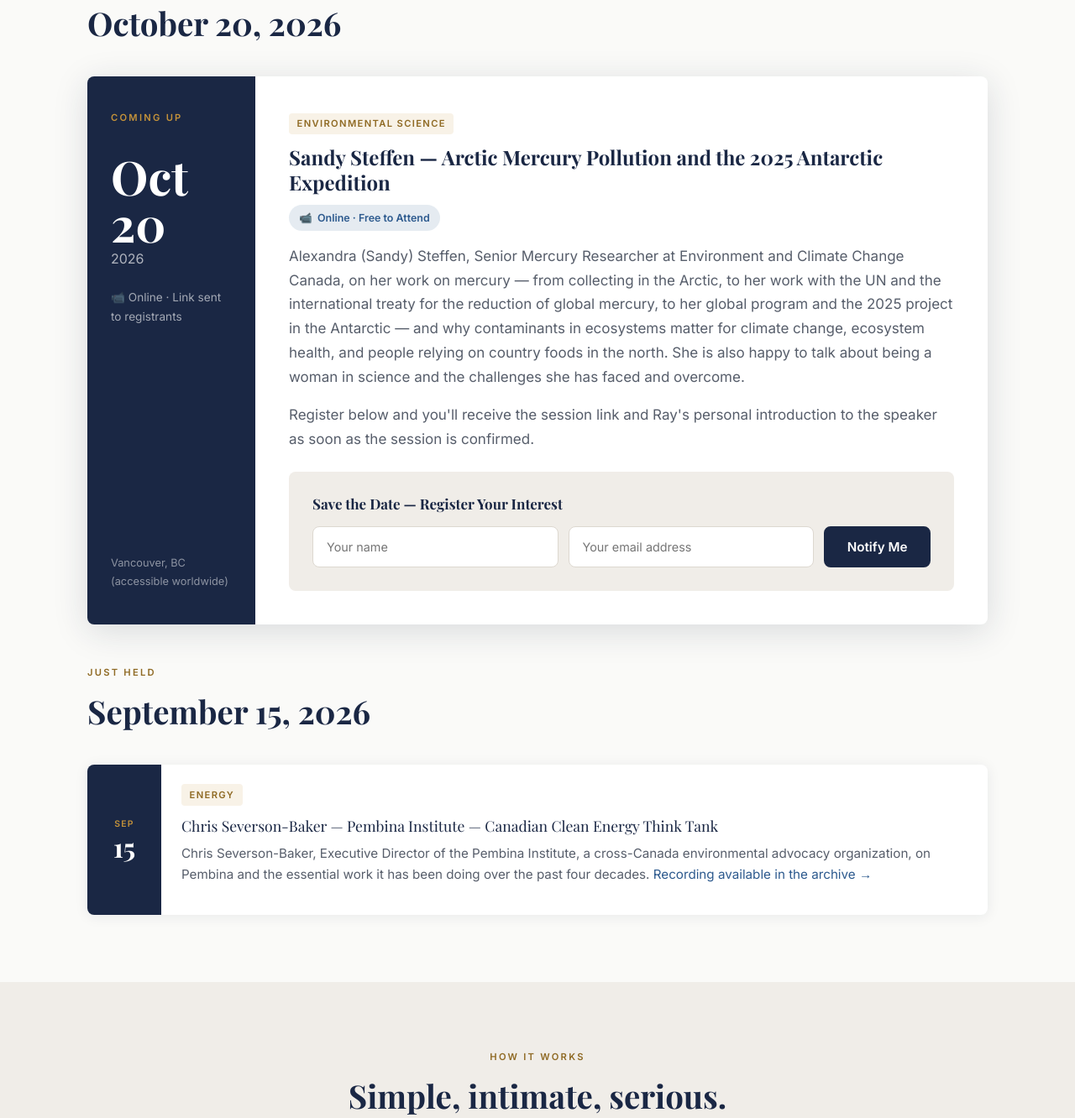
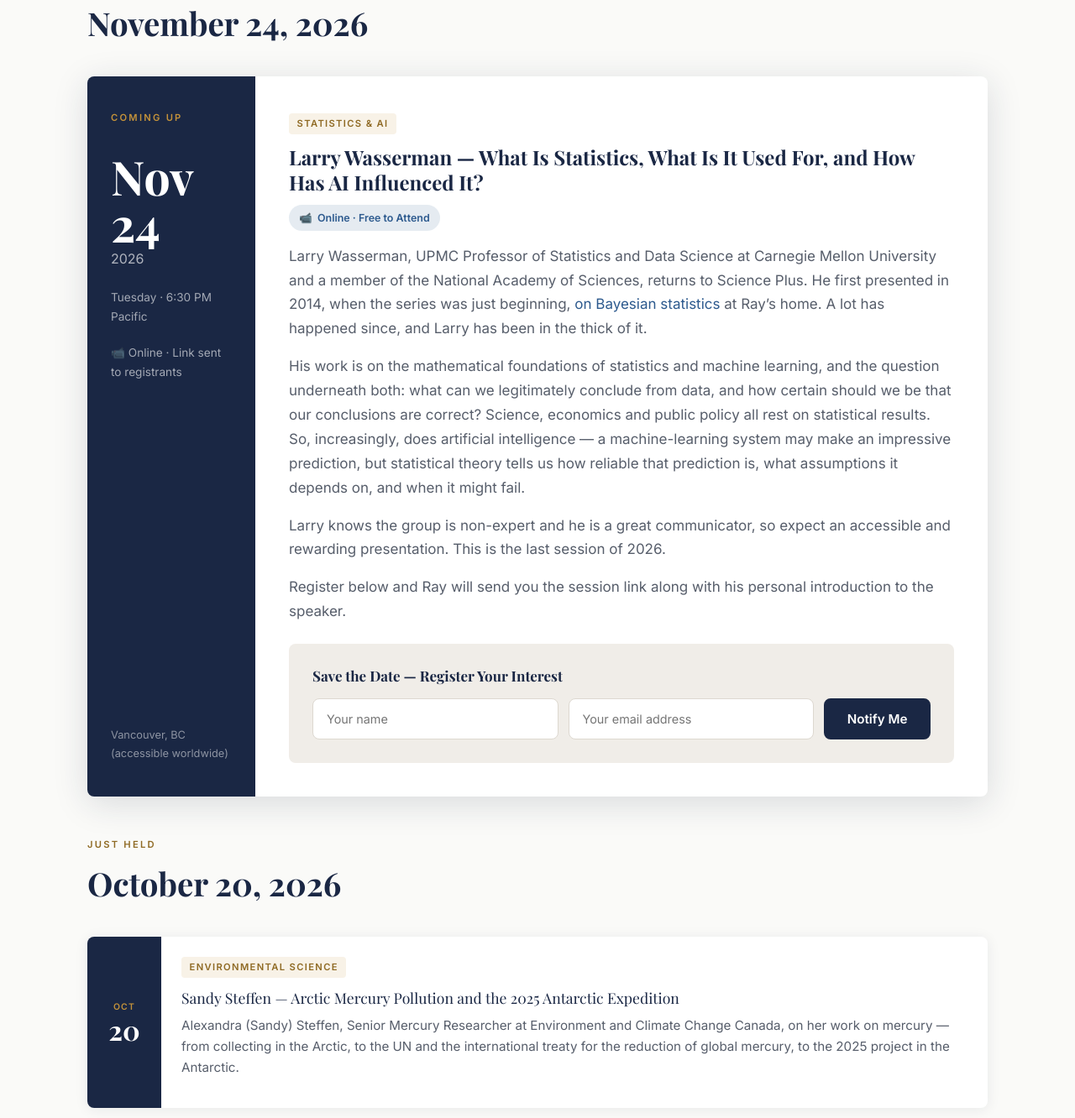
Before and after one commit to jaredschachter/science-plus, a plain HTML site: page events.html in a window 1280 px wide. Shown: the part 513-1845 px from the top of the page at 84% size. Drawn offline with nearby package versions, Linux system fonts and the light colour scheme; a script that the page names is missing; a web font is replaced by a local one.

Commit message:
Next session: Larry Wasserman Nov 24 (statistics and AI); Sandy Steffen Oct 20 moved to just-held
Co-Authored-By: Claude Fable 5.2 <noreply@anthropic.com>

```diff
--- a/events.html
+++ b/events.html
@@ -60,25 +60,28 @@
   <div class="container">
     <div class="section-hd fade-in">
       <span class="eyebrow">Next Session</span>
-      <h2>October 20, 2026</h2>
+      <h2>November 24, 2026</h2>
     </div>
 
     <div class="featured-event fade-in">
       <div class="featured-event__side">
         <span class="eyebrow">Coming Up</span>
         <div>
-          <span class="featured-event__big-day">Oct 20</span>
+          <span class="featured-event__big-day">Nov 24</span>
           <span class="featured-event__month-yr">2026</span>
         </div>
+        <div class="featured-event__time">Tuesday · 6:30 PM Pacific</div>
         <div class="featured-event__time"><span aria-hidden="true">📹</span> Online · Link sent to registrants</div>
         <div style="font-size:.8rem; color:rgba(255,255,255,.5); margin-top:auto;">Vancouver, BC (accessible worldwide)</div>
       </div>
       <div class="featured-event__body">
-        <span class="card__tag">Environmental Science</span>
-        <h3 style="margin-bottom:.75rem; font-size:1.5rem;">Sandy Steffen &mdash; Arctic Mercury Pollution and the 2025 Antarctic Expedition</h3>
+        <span class="card__tag">Statistics &amp; AI</span>
+        <h3 style="margin-bottom:.75rem; font-size:1.5rem;">Larry Wasserman &mdash; What Is Statistics, What Is It Used For, and How Has AI Influenced It?</h3>
         <span class="zoom-badge" style="margin-bottom:1rem;"><span aria-hidden="true">📹</span> Online · Free to Attend</span>
-        <p style="color:var(--muted);">Alexandra (Sandy) Steffen, Senior Mercury Researcher at Environment and Climate Change Canada, on her work on mercury &mdash; from collecting in the Arctic, to her work with the UN and the international treaty for the reduction of global mercury, to her global program and the 2025 project in the Antarctic &mdash; and why contaminants in ecosystems matter for climate change, ecosystem health, and people relying on country foods in the north. She is also happy to talk about being a woman in science and the challenges she has faced and overcome.</p>
-        <p style="color:var(--muted);">Register below and you'll receive the session link and Ray's personal introduction to the speaker as soon as the session is confirmed.</p>
+        <p style="color:var(--muted);">Larry Wasserman, UPMC Professor of Statistics and Data Science at Carnegie Mellon University and a member of the National Academy of Sciences, returns to Science Plus. He first presented in 2014, when the series was just beginning, <a href="sessions/larry-wasserman.html">on Bayesian statistics</a> at Ray&rsquo;s home. A lot has happened since, and Larry has been in the thick of it.</p>
+        <p style="color:var(--muted);">His work is on the mathematical foundations of statistics and machine learning, and the question underneath both: what can we legitimately conclude from data, and how certain should we be that our conclusions are correct? Science, economics and public policy all rest on statistical results. So, increasingly, does artificial intelligence &mdash; a machine-learning system may make an impressive prediction, but statistical theory tells us how reliable that prediction is, what assumptions it depends on, and when it might fail.</p>
+        <p style="color:var(--muted);">Larry knows the group is non-expert and he is a great communicator, so expect an accessible and rewarding presentation. This is the last session of 2026.</p>
+        <p style="color:var(--muted);">Register below and Ray will send you the session link along with his personal introduction to the speaker.</p>
 
         <div class="rsvp-box" id="notify">
           <h4>Save the Date — Register Your Interest</h4>
@@ -97,14 +100,14 @@
     <!-- JUST HELD -->
     <div class="section-hd fade-in" style="margin-top:3rem;">
       <span class="eyebrow">Just Held</span>
-      <h2>September 15, 2026</h2>
+      <h2>October 20, 2026</h2>
     </div>
     <div class="event-card fade-in">
-      <div class="event-card__date"><span class="event-card__month">Sep</span><span class="event-card__day">15</span></div>
+      <div class="event-card__date"><span class="event-card__month">Oct</span><span class="event-card__day">20</span></div>
       <div class="event-card__body">
-        <span class="card__tag">Energy</span>
-        <div class="card__title">Chris Severson-Baker &mdash; Pembina Institute &mdash; Canadian Clean Energy Think Tank</div>
-        <p class="card__excerpt">Chris Severson-Baker, Executive Director of the Pembina Institute, a cross-Canada environmental advocacy organization, on Pembina and the essential work it has been doing over the past four decades. <a href="archive.html">Recording available in the archive →</a></p>
+        <span class="card__tag">Environmental Science</span>
+        <div class="card__title">Sandy Steffen &mdash; Arctic Mercury Pollution and the 2025 Antarctic Expedition</div>
+        <p class="card__excerpt">Alexandra (Sandy) Steffen, Senior Mercury Researcher at Environment and Climate Change Canada, on her work on mercury &mdash; from collecting in the Arctic, to the UN and the international treaty for the reduction of global mercury, to the 2025 project in the Antarctic.</p>
       </div>
     </div>
   </div>
```
Also changed, not shown: index.html (+6 -6 lines), sessions/larry-wasserman.html (+6 -1 lines), sitemap.xml (+4 -4 lines), stats.html (+2 -2 lines).
